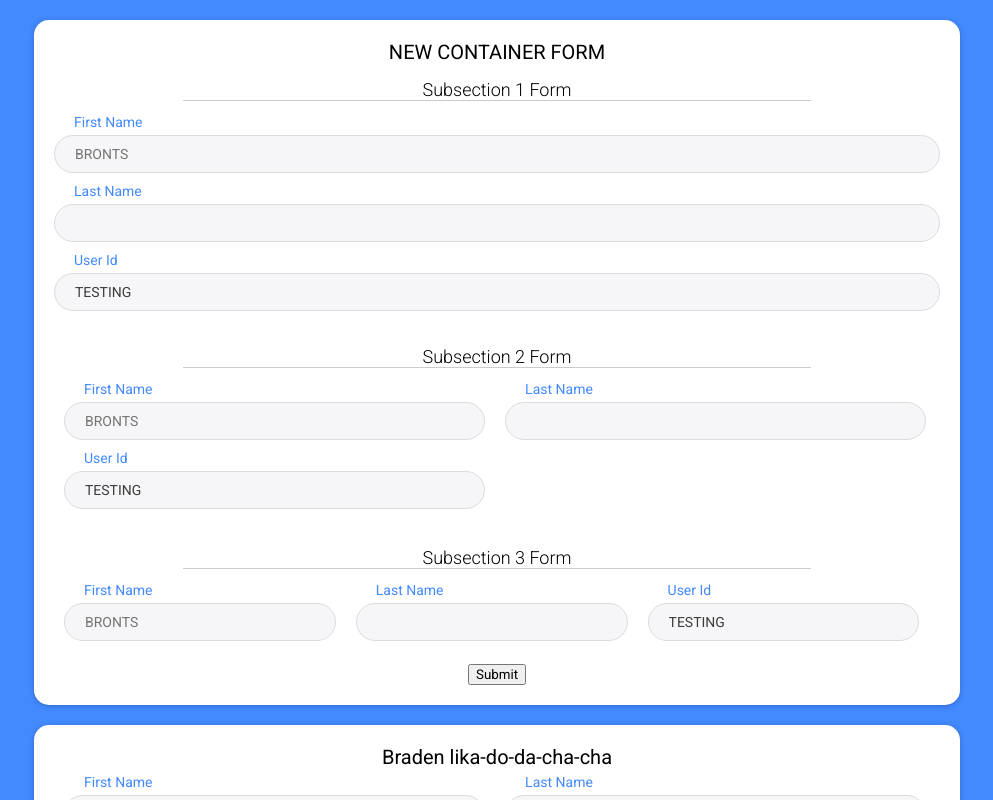
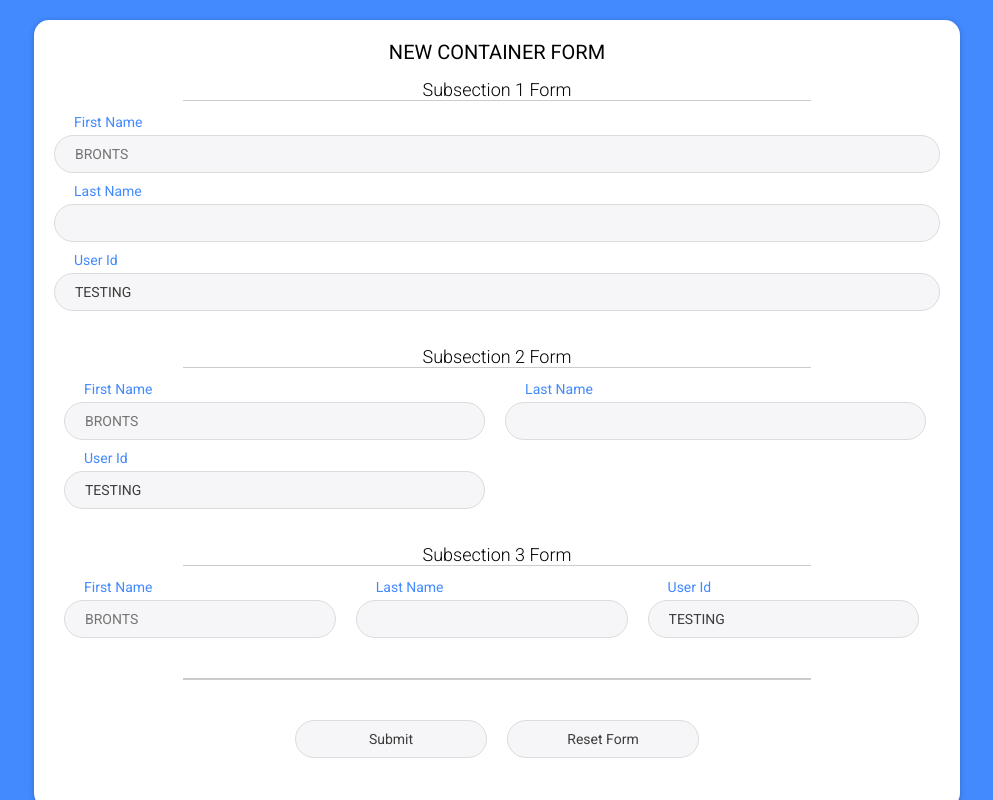
Before and after one commit to b2dt/react-form-template, a React app: page / in a window 1280 px wide. Shown: the top 800 px of the page, without its empty margins (143-1136 px from the left). Built offline with nearby package versions, Linux system fonts and the light colour scheme.

Commit message:
Attempting some refactors in order to allow an index on formSections. Need index to update parent values of origin data.

```diff
--- a/src/components/form/form.scss
+++ b/src/components/form/form.scss
@@ -15,24 +15,54 @@
   font-family: 'Roboto', sans-serif;
   left: 50%;
   top: 50%;
-  text-align: center;
+  text-align: left;
   font-size: 14px;
+
+  .form-title {
+    font-size: 20px;
+    font-weight: 400;
+    text-align: center;
+  }
 
   .form-field-wrapper {
     width: 100%;
     display: inline-block;
     position: relative;
 
-    .form-text-input {
-      border-radius: 10px;
+    .field {
+      text-align: left;
+      padding: 5px;
+      position: relative;
+
+      .form-text-input {
+        border-radius: 10px;
+      }
+
+      &.col-one {
+        //default is one column?
+      }
+
+      &.col-two {
+        display: inline-block;
+        width: 100%/2 - 3%;
+        padding-left: 15px;
+      }
+
+      &.col-three {
+        display: inline-block;
+        width: 100%/3 - 3%;
+        padding-left: 15px;
+      }
     }
 
     .form-section {
       padding: 15px 0;
+      text-align: left;
 
       .form-section-title {
         font-size: 18px;
         font-weight: 300;
+        text-align: center;
       }
 
       .title-separator {
@@ -45,34 +75,26 @@
     }
   }
 
-  .form-title {
-    font-size: 20px;
-    font-weight: 400;
+  .button-container-separator {
+    border-top: 2px solid black;
+    width: 70%;
+    margin: 20px auto 0 auto;
+    opacity: .2;
+
   }
 
-  .field {
-    text-align: left;
-    padding: 5px;
+  .button-container {
+    margin: 30px auto;
+    text-align: center;
 
-    &.col-one {
-      //default is one column?
-    }
-
-    &.col-two {
-      float: left;
+    .form-button {
+      width: 150px;
       display: inline-block;
-      width: 100%/2 - 3%;
-      padding-left: 15px;
-    }
-
-    &.col-three {
-      float: left;
-      display: inline-block;
-      width: 100%/3 - 3%;
-      padding-left: 15px;
+      margin: 10px 10px 0 10px;
     }
   }
 }
 
+
 //TODO setup media-queries in order to make the forms look fine based on size
 //never go above requested column param, but scale columns down as page gets smaller.
--- a/src/components/form/form.tsx
+++ b/src/components/form/form.tsx
@@ -21,12 +21,17 @@ export default class Form extends React.Component<FormProps, FormState> {
 		this.updateFieldValue = this.updateFieldValue.bind(this)
 		this.createForm = this.createForm.bind(this)
 		this.submitLocalForm = this.submitLocalForm.bind(this)
+		this.resetForm = this.resetForm.bind(this)
 		this.state = {
 			formFields: []
 		}
 	}
 
 	componentDidMount(): void {
+
+	}
+
+	resetForm() {
 
 	}
 
@@ -42,10 +47,9 @@ export default class Form extends React.Component<FormProps, FormState> {
 			props.submitForm(props.formFields)
 		} else {
 			let fields: any[] = React.Children.map(props.children, (child: any) => {
-				return {...child.props.formFields}
+				return {...child.props.formFields, sectionIndex: child.props.sectionIndex}
 			})
 			console.log(props.children)
-			console.log(fields)
 			props.submitForm(fields)
 		}
 	}
@@ -61,30 +65,41 @@ export default class Form extends React.Component<FormProps, FormState> {
 		} else {
 			return (
 				<div className={"form-field-wrapper"}>
-					{React.Children.map(this.props.children,
-						(child: any, index) => {
-							child = {...child}
-							console.log(child)
-							return child
-						})
+					{React.Children.map(props.children,
+						(child: any, index) => React.cloneElement(child, {sectionIndex: index}))
 					}
 				</div>
 			)
 		}
 	}
 
+	createButtons() {
+		return (
+			<div className={"button-container"}>
+				<div className={"button form-button"}
+						 onClick={this.submitLocalForm}>
+					Submit
+				</div>
+				<div className={"button form-button"}
+						 onClick={this.resetForm}>
+					Reset Form
+				</div>
+			</div>
+		)
+	}
+
 	render(): React.ReactNode {
 		const {props} = this
 		let formFields = this.createForm()
+		React.Children.forEach(props.children,(child) => console.log(child))
+		console.log(formFields)
+		let buttons = this.createButtons()
 		return (
 			<div className={'form-container'}>
 				<div className={'form-title'}>{props.title}</div>
 				{formFields}
-				<button className={"form-button"}
-								type="button"
-								onClick={this.submitLocalForm}>
-					Submit
-				</button>
+				<div className={"button-container-separator"}/>
+				{buttons}
 			</div>
 		);
 	}
--- a/src/components/formSection/formSection.tsx
+++ b/src/components/formSection/formSection.tsx
@@ -1,14 +1,28 @@
 import * as React from 'react'
-import Form from "../form/form";
+import * as FormCreationUtil from "../../utility/formCreationUtil";
+import {FormFieldProps} from "../../models/formFieldProps";
+import {ColumnRange} from "../../models/columnRange";
 
-export default class FormSection extends Form {
+export interface FormSectionProps {
+	title: string
+	sectionIndex?: number
+	formFields: FormFieldProps[]
+	inputsPerRow?: ColumnRange
+}
+
+export default class FormSection extends React.Component<FormSectionProps, any> {
 	constructor(props) {
 		super(props)
 	}
 
+	updateFieldValue(e) {
+		const {state} = this
+		// console.log(state.formState)
+	}
+
 	render() {
 		const {props} = this
-		let formFields = this.createForm()
+		let formFields = FormCreationUtil.convertFormFieldPropsToInputs(props.formFields, props.inputsPerRow, this.updateFieldValue)
 		return (
 			<div className={"form-section"}>
 				<div className={"form-section-title"}>{props.title}</div>
```
